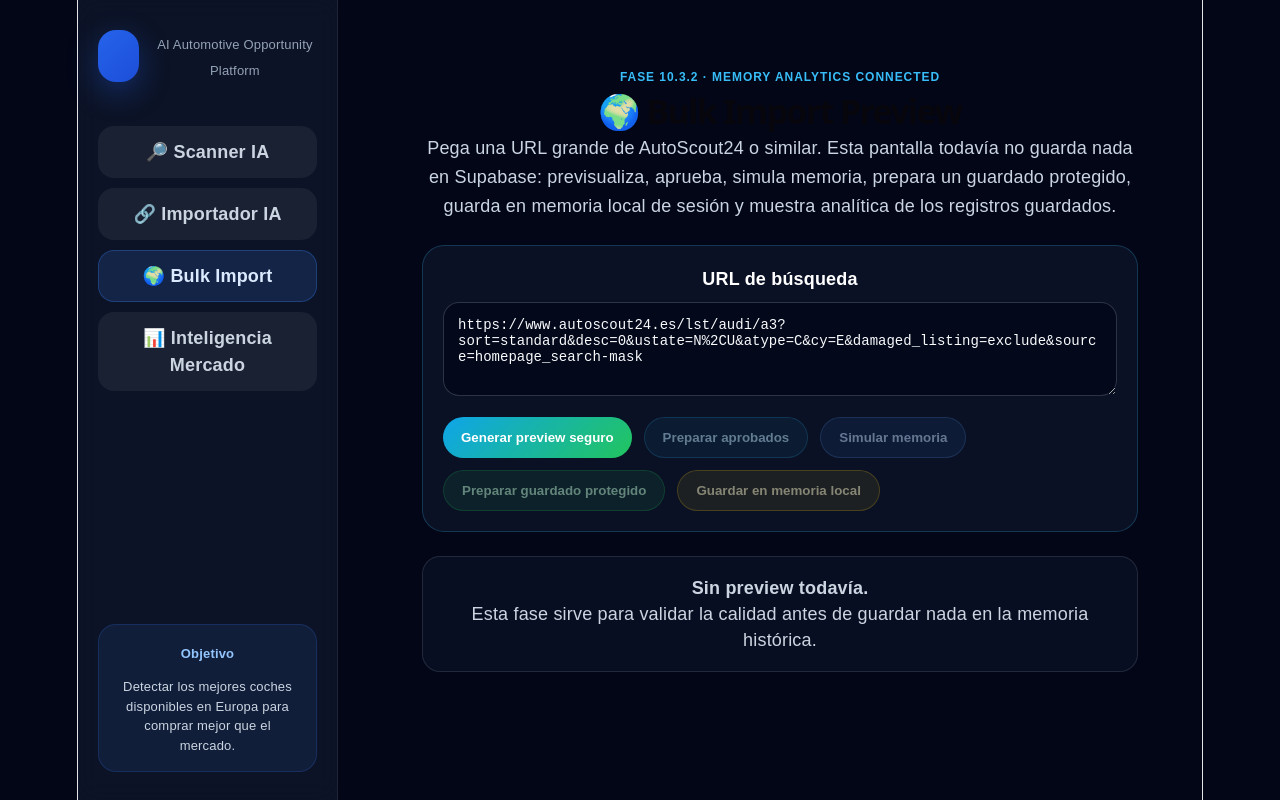
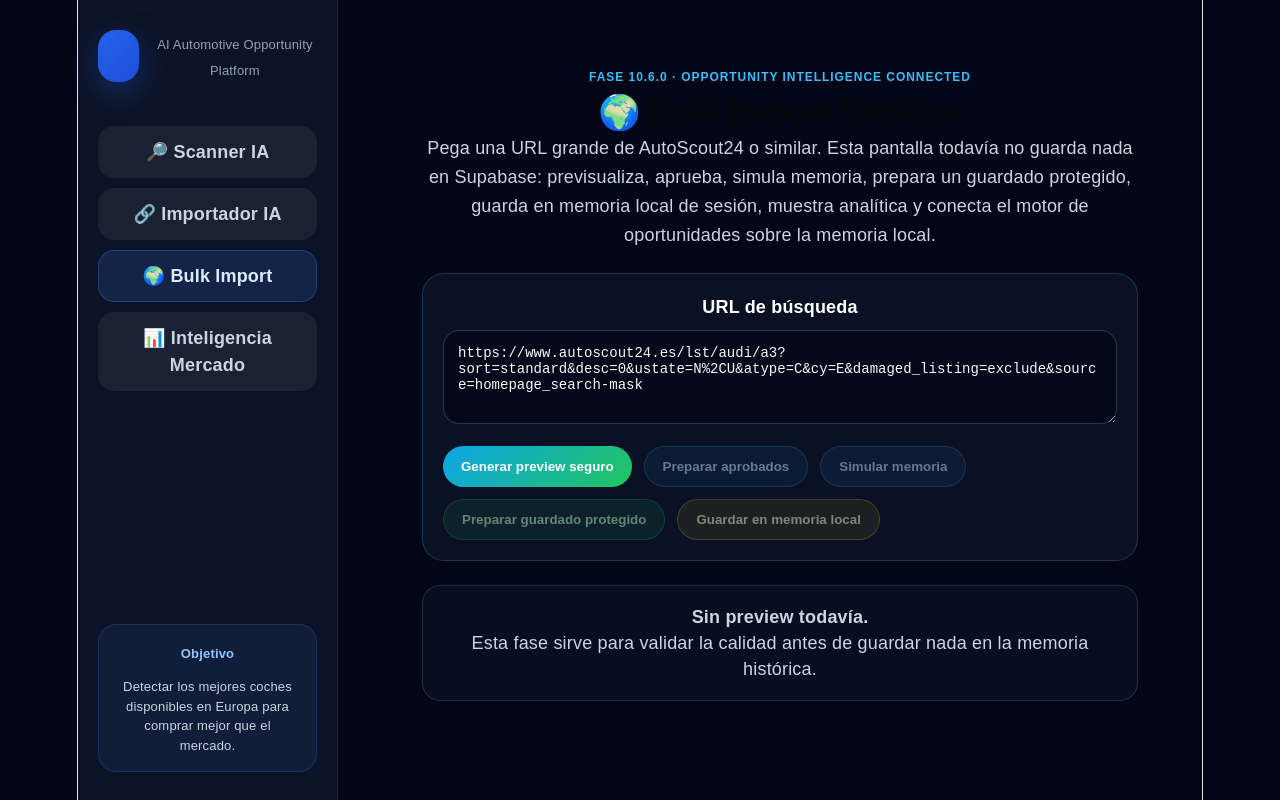
Before and after one commit to inviertetodo-hue/coches-saas-, a React (Vite) app: page /bulk-import in a window 1280 px wide. Built offline with nearby package versions, Linux system fonts and the light colour scheme.

Commit message:
phase-10-6-1-connect-opportunity-intelligence-panel

```diff
--- a/src/pages/BulkImport.jsx
+++ b/src/pages/BulkImport.jsx
@@ -6,10 +6,12 @@ import BulkImportMemoryExplorerPanel from "../components/bulk-import/BulkImportM
 import BulkImportMemorySimulationPanel from "../components/bulk-import/BulkImportMemorySimulationPanel";
 import BulkImportPreviewCard from "../components/bulk-import/BulkImportPreviewCard";
 import BulkImportProtectedSavePanel from "../components/bulk-import/BulkImportProtectedSavePanel";
+import OpportunityIntelligencePanel from "../components/bulk-import/OpportunityIntelligencePanel";
 
 import { buildApprovedBulkImport } from "../services/intelligence/approvedBulkImportEngine";
 import { buildDemoCandidates } from "../services/intelligence/bulkDemoCandidates";
 import { buildBulkUrlPreview } from "../services/intelligence/bulkUrlPreviewEngine";
+import { buildMasterOpportunityPipeline } from "../services/intelligence/masterOpportunityPipelineEngine";
 import { buildMemorySimulation } from "../services/intelligence/memorySimulationEngine";
 import { buildProtectedMemorySave } from "../services/intelligence/protectedMemorySaveEngine";
 import { createMemoryRepository } from "../services/intelligence/memoryRepository";
@@ -28,6 +30,11 @@ export default function BulkImport() {
 
   const memoryRepository = useMemo(() => createMemoryRepository(), []);
   const demoCandidates = useMemo(() => buildDemoCandidates(url), [url]);
+
+  const opportunityPipeline = useMemo(
+    () => buildMasterOpportunityPipeline(memoryRecords),
+    [memoryRecords]
+  );
 
   function handlePreview() {
     const result = buildBulkUrlPreview({
@@ -100,15 +107,15 @@ export default function BulkImport() {
   return (
     <div style={containerStyle}>
       <div style={headerStyle}>
-        <p style={eyebrowStyle}>FASE 10.3.2 · Memory Analytics Connected</p>
+        <p style={eyebrowStyle}>FASE 10.6.0 · Opportunity Intelligence Connected</p>
 
         <h1 style={titleStyle}>🌍 Bulk Import Preview</h1>
 
         <p style={subtitleStyle}>
           Pega una URL grande de AutoScout24 o similar. Esta pantalla todavía no
           guarda nada en Supabase: previsualiza, aprueba, simula memoria,
-          prepara un guardado protegido, guarda en memoria local de sesión y
-          muestra analítica de los registros guardados.
+          prepara un guardado protegido, guarda en memoria local de sesión,
+          muestra analítica y conecta el motor de oportunidades sobre la memoria local.
         </p>
       </div>
 
@@ -297,6 +304,8 @@ export default function BulkImport() {
               </p>
             </div>
           )}
+
+          <OpportunityIntelligencePanel pipeline={opportunityPipeline} />
 
           <BulkImportMemoryAnalyticsPanel records={memoryRecords} />
 
```
